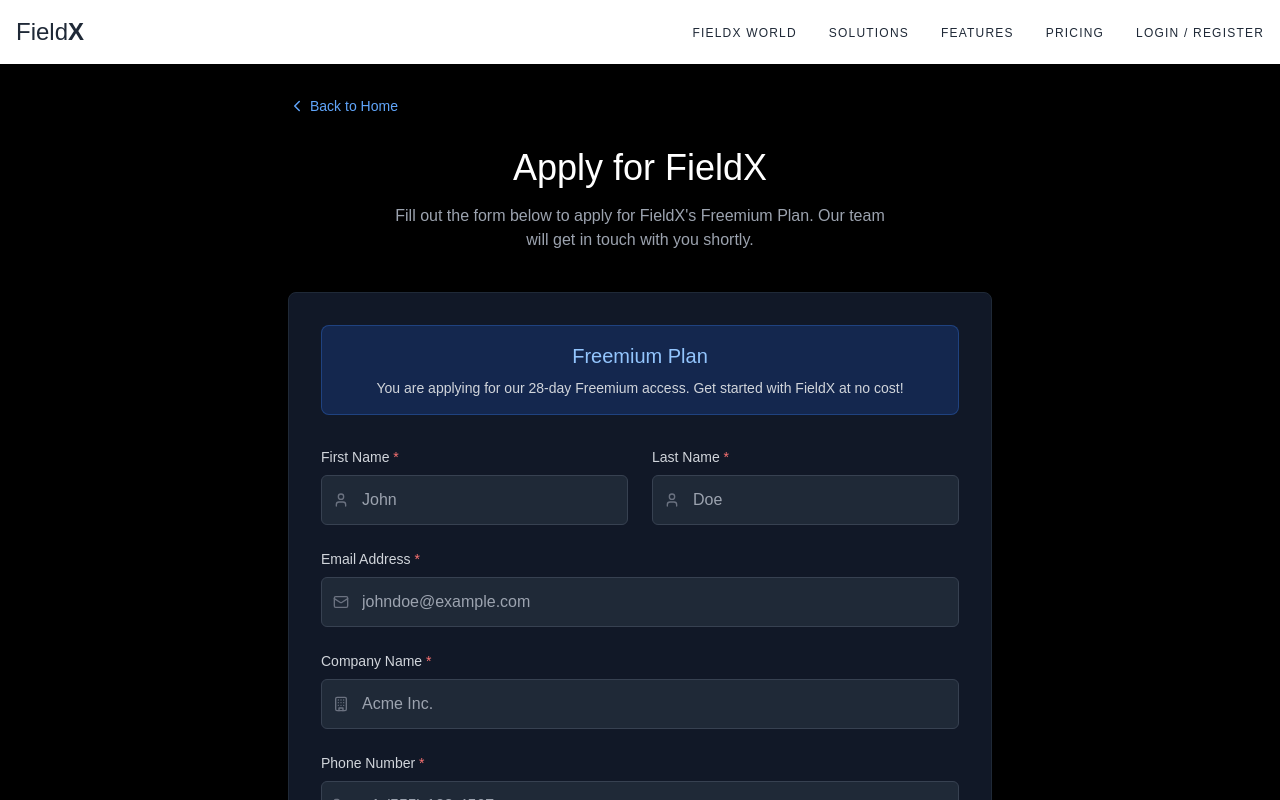
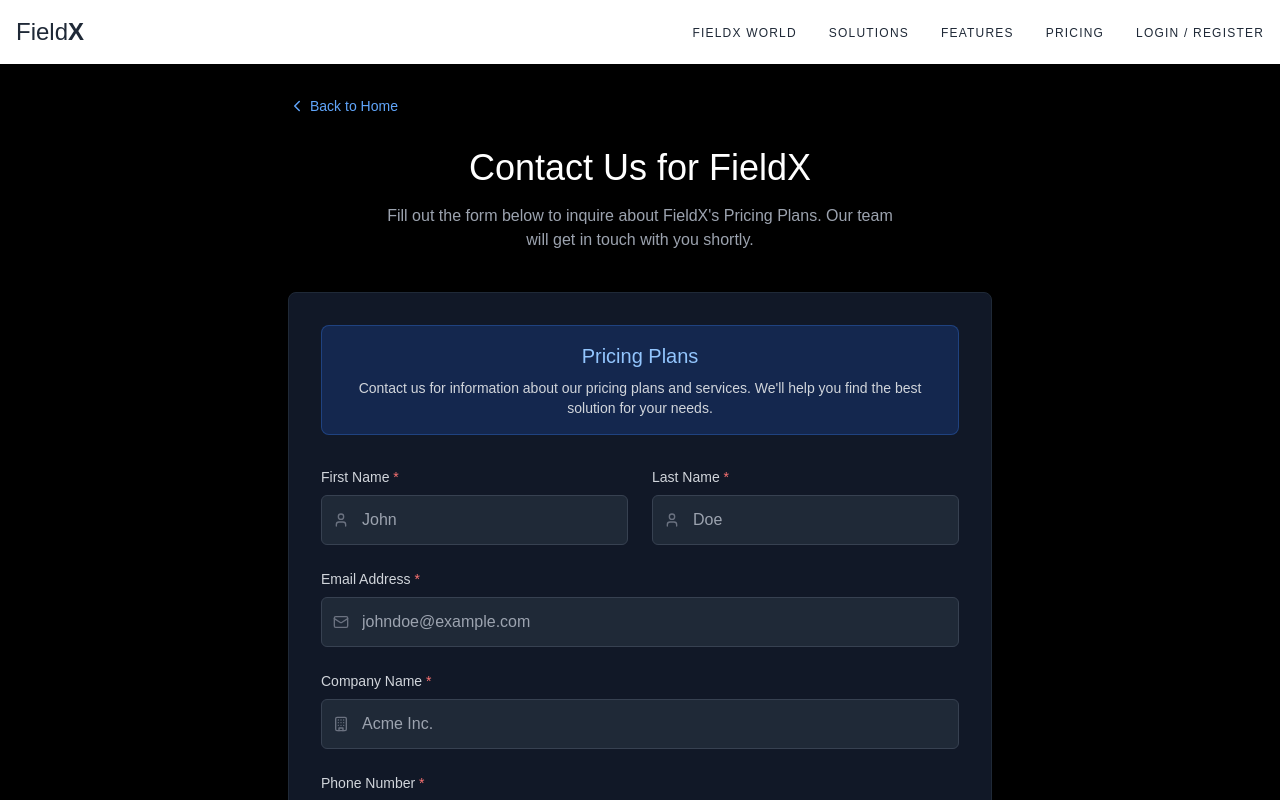
Before and after one commit to WhiteRose021/fieldx_website, a Next.js app: page /apply in a window 1280 px wide. Built offline with nearby package versions, Linux system fonts and the light colour scheme; no server answers.

Commit message:
Removed Freemium

```diff
--- a/app/apply/page.tsx
+++ b/app/apply/page.tsx
@@ -29,8 +29,8 @@ function FormContent() {
   const router = useRouter();
   const searchParams = useSearchParams();
 
-  // Set Freemium as default plan and check if a plan was passed in URL
-  const defaultPlan = searchParams.get('plan') || 'freemium';
+  // Set default plan and check if a plan was passed in URL
+  const defaultPlan = searchParams.get('plan') || 'contact';
 
   const [formData, setFormData] = useState<FormData>({
     email: '',
@@ -121,9 +121,9 @@ function FormContent() {
             animate={{ opacity: 1, y: 0 }}
             transition={{ duration: 0.6 }}
           >
-            <h1 className="text-4xl font-light mb-4">Apply for FieldX</h1>
+            <h1 className="text-4xl font-light mb-4">Contact Us for FieldX</h1>
             <p className="text-gray-400 max-w-lg mx-auto">
-              Fill out the form below to apply for FieldX's Freemium Plan. Our team will get in touch with you shortly.
+              Fill out the form below to inquire about FieldX's Pricing Plans. Our team will get in touch with you shortly.
             </p>
           </motion.div>
 
@@ -133,11 +133,11 @@ function FormContent() {
             animate={{ opacity: 1, y: 0 }}
             transition={{ duration: 0.6, delay: 0.2 }}
           >
-            {/* Freemium Plan Banner */}
+            {/* Pricing Plans Banner */}
             <div className="mb-8 bg-blue-600/20 border border-blue-500/30 rounded-lg p-4 text-center">
-              <h3 className="text-xl font-light mb-2 text-blue-300">Freemium Plan</h3>
+              <h3 className="text-xl font-light mb-2 text-blue-300">Pricing Plans</h3>
               <p className="text-gray-300 text-sm">
-                You are applying for our 28-day Freemium access. Get started with FieldX at no cost!
+                Contact us for information about our pricing plans and services. We'll help you find the best solution for your needs.
               </p>
             </div>
 
@@ -254,12 +254,12 @@ function FormContent() {
                 {errors.phone && <p className="mt-1 text-sm text-red-400">{errors.phone}</p>}
               </div>
 
-              {/* Hidden Pricing Plan Field - Always set to Freemium */}
+              {/* Hidden Pricing Plan Field */}
               <input
                 type="hidden"
                 name="pricingPlan"
                 id="pricingPlan"
-                value="freemium"
+                value="contact"
               />
 
               {/* Description */}
@@ -302,7 +302,7 @@ function FormContent() {
                     </span>
                   ) : (
                     <>
-                      Apply for Freemium Access
+                      Please Contact Us
                       <ArrowRight size={18} className="ml-2" />
                     </>
                   )}
@@ -323,9 +323,9 @@ function FormContent() {
               <Check size={32} className="text-green-400" />
             </div>
           </div>
-          <h2 className="text-2xl font-light mb-4">Application Submitted!</h2>
+          <h2 className="text-2xl font-light mb-4">Request Submitted!</h2>
           <p className="text-gray-400 mb-6">
-            Thank you for applying for the FieldX Freemium Plan. Our team will review your application and contact you shortly with your access details.
+            Thank you for your interest in FieldX. Our team will review your information and contact you shortly with pricing details.
           </p>
           <p className="text-gray-400 mb-6">
             You will be redirected to the homepage in a few seconds.
--- a/components/pricing-plans.tsx
+++ b/components/pricing-plans.tsx
@@ -64,7 +64,7 @@ const PricingPlans = () => {
       blurred: true
     },
     {
-      name: "Freemium",
+      name: "Standard",
       description: "For growing businesses",
       monthlyPrice: 400,
       yearlyPrice: 4000,
@@ -78,7 +78,7 @@ const PricingPlans = () => {
         { name: "API access", included: true },
         { name: "Basic analytics", included: true },
       ],
-      cta: "Choose Freemium",
+      cta: "Please Contact Us",
       popular: true,
       color: "blue-500"
     },
@@ -182,10 +182,10 @@ const PricingPlans = () => {
           transition={{ duration: 0.8 }}
         >
           <h2 className="text-4xl md:text-5xl font-light mb-6 tracking-wide">
-            Freemium <span className="text-transparent bg-clip-text bg-gradient-to-r from-blue-400 to-blue-600">Plan</span>
+            Pricing <span className="text-transparent bg-clip-text bg-gradient-to-r from-blue-400 to-blue-600">Plans</span>
           </h2>
           <p className="text-lg text-gray-400 max-w-3xl mx-auto mb-6">
-            Flexible freemium plan designed to meet the needs of every business, from small companies to large telecommunications providers.
+            Flexible pricing plans designed to meet the needs of every business, from small companies to large telecommunications providers.
           </p>
 
           <motion.div
@@ -222,7 +222,7 @@ const PricingPlans = () => {
             </motion.button>
           </motion.div>
 
-          {/* Demo promotion banner */}
+          {/* Promotion banner */}
           <motion.div
             className="bg-gradient-to-r from-blue-600/30 to-blue-400/30 p-4 rounded-xl backdrop-blur-sm border border-blue-500/30 max-w-xl mx-auto"
             initial={{ opacity: 0, y: 20 }}
@@ -232,7 +232,7 @@ const PricingPlans = () => {
           >
             <div className="flex items-center justify-center space-x-3">
               <Gift className="h-5 w-5 text-blue-300" />
-              <p className="text-blue-100 font-medium">Gain 28 days of freemium access. This is a demo.</p>
+              <p className="text-blue-100 font-medium">For pricing information, please contact our sales team.</p>
             </div>
           </motion.div>
         </motion.div>
@@ -268,7 +268,7 @@ const PricingPlans = () => {
                 >
                   <div className="flex items-center justify-center">
                     <Star className="w-3.5 h-3.5 mr-1.5 fill-current" />
-                    Freemium Plan
+                    Please Contact Us
                     <Star className="w-3.5 h-3.5 ml-1.5 fill-current" />
                   </div>
                 </motion.div>
@@ -341,9 +341,9 @@ const PricingPlans = () => {
                             <div className="relative z-10 flex flex-col items-center">
                               <div className="flex items-center justify-center mb-1">
                                 <Lock className="w-5 h-5 text-blue-400 mr-2" />
-                                <span className="text-white font-medium"></span>
+                                <span className="text-white font-medium">Contact Us</span>
                               </div>
-                              <span className="text-xs text-blue-300"></span>
+                              <span className="text-xs text-blue-300">For Pricing Details</span>
                             </div>
                           </motion.div>
                         ) : (
@@ -407,7 +407,7 @@ const PricingPlans = () => {
                     >
                       <Users className="w-5 h-5 text-blue-400" />
                     </motion.div>
-                    <span className="text-xs text-gray-400">{plan.name === "Basic" ? "2" : plan.name === "Freemium" ? "10" : "∞"}</span>
+                    <span className="text-xs text-gray-400">{plan.name === "Basic" ? "2" : plan.name === "Standard" ? "10" : "∞"}</span>
                   </motion.div>
 
                   <motion.div
@@ -425,7 +425,7 @@ const PricingPlans = () => {
                     >
                       <Zap className="w-5 h-5 text-blue-400" />
                     </motion.div>
-                    <span className="text-xs text-gray-400">{plan.name === "Basic" ? "Basic" : plan.name === "Freemium" ? "Fast" : "Ultra"}</span>
+                    <span className="text-xs text-gray-400">{plan.name === "Basic" ? "Basic" : plan.name === "Standard" ? "Fast" : "Ultra"}</span>
                   </motion.div>
 
                   <motion.div
@@ -443,7 +443,7 @@ const PricingPlans = () => {
                     >
                       <Shield className="w-5 h-5 text-blue-400" />
                     </motion.div>
-                    <span className="text-xs text-gray-400">{plan.name === "Basic" ? "Email" : plan.name === "Freemium" ? "Phone" : "24/7"}</span>
+                    <span className="text-xs text-gray-400">{plan.name === "Basic" ? "Email" : plan.name === "Standard" ? "Phone" : "24/7"}</span>
                   </motion.div>
                 </motion.div>
 
@@ -505,7 +505,7 @@ const PricingPlans = () => {
                       whileTap={{ scale: 0.97 }}
                       transition={{ type: "spring", stiffness: 400, damping: 10 }}
                     >
-                      <span>Choose Freemium</span>
+                      <span>Please Contact Us</span>
                       <motion.div
                         animate={{
                           y: [0, 3, 0],
@@ -524,7 +524,7 @@ const PricingPlans = () => {
                   </Link>
                 )}
 
-                {/* Freemium plan badges */}
+                {/* Plan badges */}
                 {plan.popular && (
                   <motion.div
                     className="mt-4 flex flex-col items-center space-y-2"
@@ -533,10 +533,10 @@ const PricingPlans = () => {
                     transition={{ delay: 0.5 }}
                   >
                     <span className="bg-gradient-to-r from-emerald-500/10 to-emerald-500/20 text-emerald-400 px-3 py-1 rounded-full border border-emerald-500/20 text-xs">
-                      28-Day Freemium Access
+                      Custom Pricing
                     </span>
                     <span className="bg-gradient-to-r from-blue-500/10 to-blue-500/20 text-blue-400 px-3 py-1 rounded-full border border-blue-500/20 text-xs">
-                      Demo Version
+                      Contact Sales Team
                     </span>
                   </motion.div>
                 )}
```
